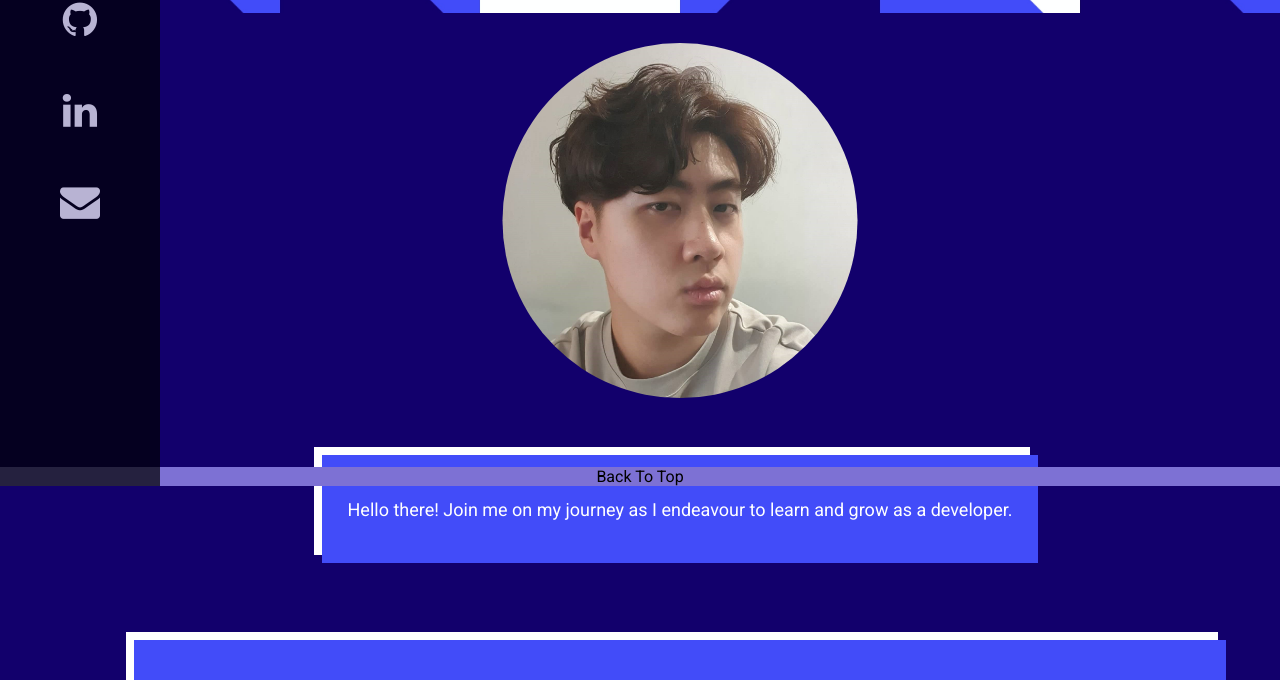
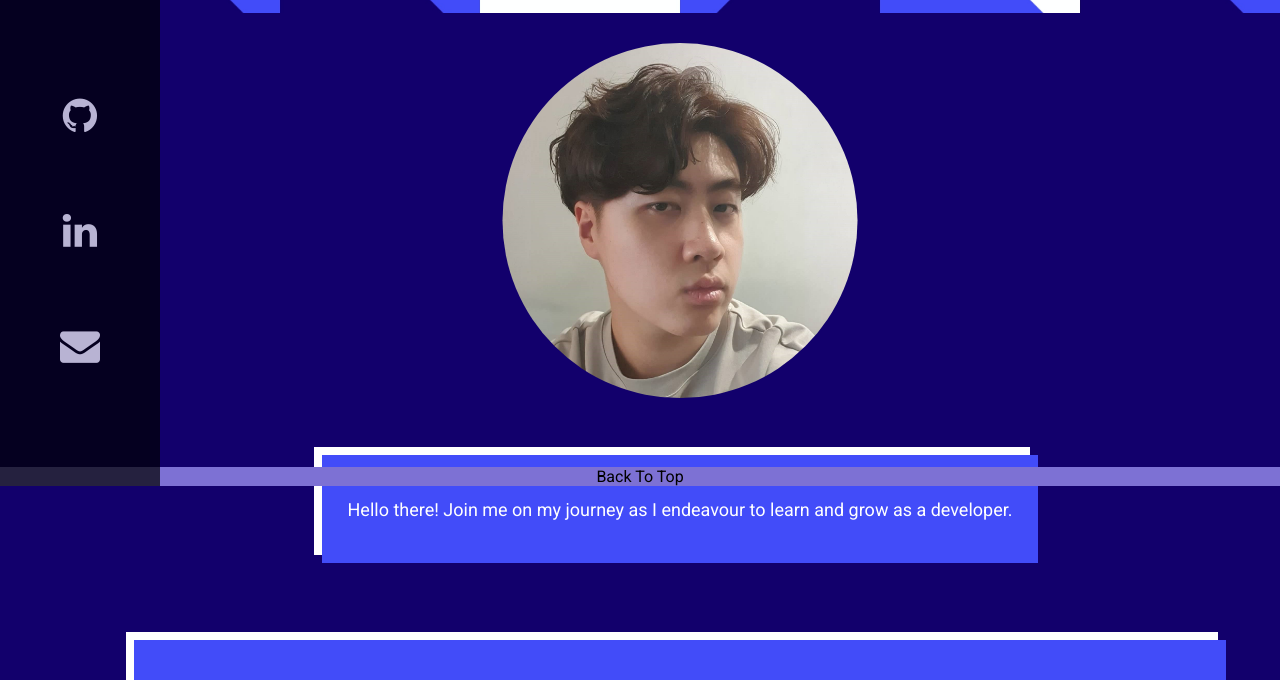
Before and after one commit to jamesxu1996/Portfolio, a plain HTML site: page Index.html in a window 1280 px wide. Shown: the part 314-994 px from the top of the page. Drawn offline with Linux system fonts and the light colour scheme.

Commit message:
fixed navbar spacing

```diff
--- a/Styles/stylings.scss
+++ b/Styles/stylings.scss
@@ -253,6 +253,10 @@ a {
     font-weight: 900;
 }
 
+.nav-item {
+    padding-top: 3vh;
+}
+
 .nav-link:hover {
     filter: grayscale(0%) opacity(1);
     color: var(--text-primary);
```
Also changed, not shown: Styles/main.css, Styles/stylings.css, 2 other files.
